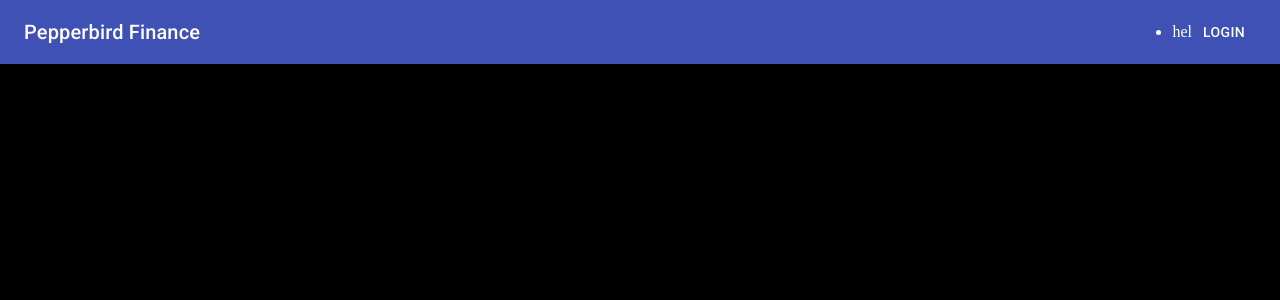
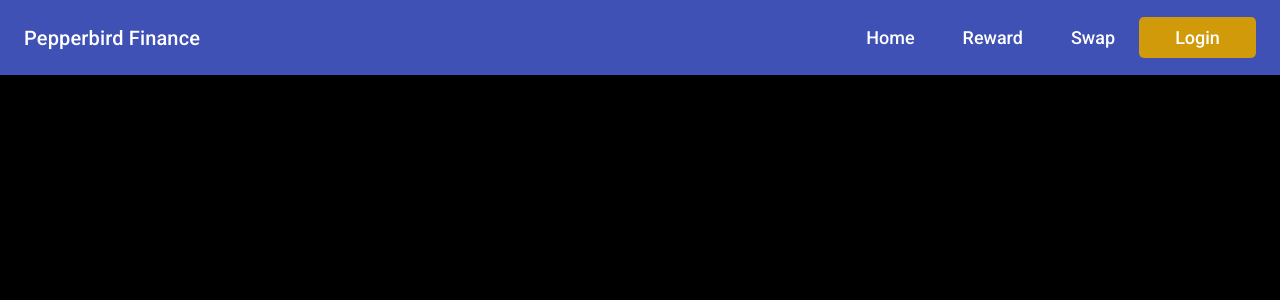
Before and after one commit to NoumanEjaz-dev/Pbirds, a React (Create React App) app: page / in a window 1280 px wide. Shown: the top 300 px of the page. Built offline with nearby package versions, Linux system fonts and the light colour scheme.

Commit message:
new changes

```diff
--- a/src/components/layout/Layout.js
+++ b/src/components/layout/Layout.js
@@ -1,11 +1,11 @@
+import { Drawer } from "@material-ui/core";
 import Navbar from "./Navbar";
 
 const Layout = ({ children }) => {
   return (
     <>
-      <header>
-        <Navbar />
-      </header>
+      <Navbar />
+      {/* <Drawer /> */}
       <main>{children}</main>
     </>
   );
--- a/src/components/layout/Navbar.js
+++ b/src/components/layout/Navbar.js
@@ -1,5 +1,5 @@
 import React from "react";
-import { NavLink } from "react-router-dom";
+import { Link } from "react-router-dom";
 import { makeStyles } from "@material-ui/core/styles";
 import AppBar from "@material-ui/core/AppBar";
 import Toolbar from "@material-ui/core/Toolbar";
@@ -8,16 +8,52 @@ import Button from "@material-ui/core/Button";
 import IconButton from "@material-ui/core/IconButton";
 import MenuIcon from "@material-ui/icons/Menu";
 import { Hidden } from "@material-ui/core";
+import Btn from "@material-ui/core/Link";
 
 const useStyles = makeStyles((theme) => ({
-  //   root: {
-  //     flexGrow: 1,
-  //   },
+  root: {
+    "& .MuiToolbar-regular": {
+      height: "75px",
+    },
+  },
   menuButton: {
     marginRight: theme.spacing(2),
   },
   title: {
     flexGrow: 1,
+  },
+  navlist: {
+    listStyle: "none",
+    margin: "0",
+    display: "flex",
+    alignItems: "center",
+  },
+  navItem: {
+    padding: "0px 1.5rem",
+    "& a": {
+      textDecoration: "none",
+      fontWeight: "500",
+      fontSize: "18px",
+      lineHeight: "22px",
+      fontFamily: "ROBOTO",
+      color: "#ffffff",
+    },
+  },
+  btn: {
+    fontWeight: "500",
+    fontSize: "18px",
+    textDecoration: "none !important",
+    fontFamily: "ROBOTO",
+    color: "#fff",
+    width: "117px",
+    display: "inline-block",
+    textAlign: "center",
+    height: "41px",
+    backgroundColor: theme.palette.common.yellow,
+    display: "flex",
+    alignItems: "center",
+    justifyContent: "center",
+    borderRadius: "5px",
   },
 }));
 
@@ -33,12 +69,27 @@ export default function Navbar() {
           </Typography>
           <Typography className={classes.root}></Typography>
           {/* ul list */}
-          <ul>
-            <li>hel</li>
-          </ul>
-          <Button color="inherit">Login</Button>
+          <Hidden smDown>
+            <ul className={classes.navlist}>
+              <li className={classes.navItem}>
+                <Link to="/">Home</Link>
+              </li>
+              <li className={classes.navItem}>
+                <Link to="/reward">Reward</Link>
+              </li>
+              <li className={classes.navItem}>
+                <Link to="/swap">Swap</Link>
+              </li>
+              <li>
+                <Btn className={classes.btn}>Login</Btn>
+              </li>
+            </ul>
+            {/* <Button className={classes.btnCollectWallet} color="inherit">
+              Login
+            </Button> */}
+          </Hidden>
 
-          <Hidden smUp>
+          <Hidden mdUp>
             <IconButton
               edge="start"
               className={classes.menuButton}
--- a/src/index.js
+++ b/src/index.js
@@ -2,17 +2,19 @@ import React from "react";
 import ReactDOM from "react-dom/client";
 import "./index.css";
 import App from "./App";
+import { BrowserRouter } from "react-router-dom";
+
 import reportWebVitals from "./reportWebVitals";
 import { ThemeProvider } from "@material-ui/core";
 import theme from "./MuiTheme";
 
 const root = ReactDOM.createRoot(document.getElementById("root"));
 root.render(
-  <React.StrictMode>
+  <BrowserRouter>
     <ThemeProvider theme={theme}>
       <App />
     </ThemeProvider>
-  </React.StrictMode>
+  </BrowserRouter>
 );
 
 // If you want to start measuring performance in your app, pass a function
```
Also changed, not shown: src/components/drawer/Drawer.js (added, +69 -0 lines).
